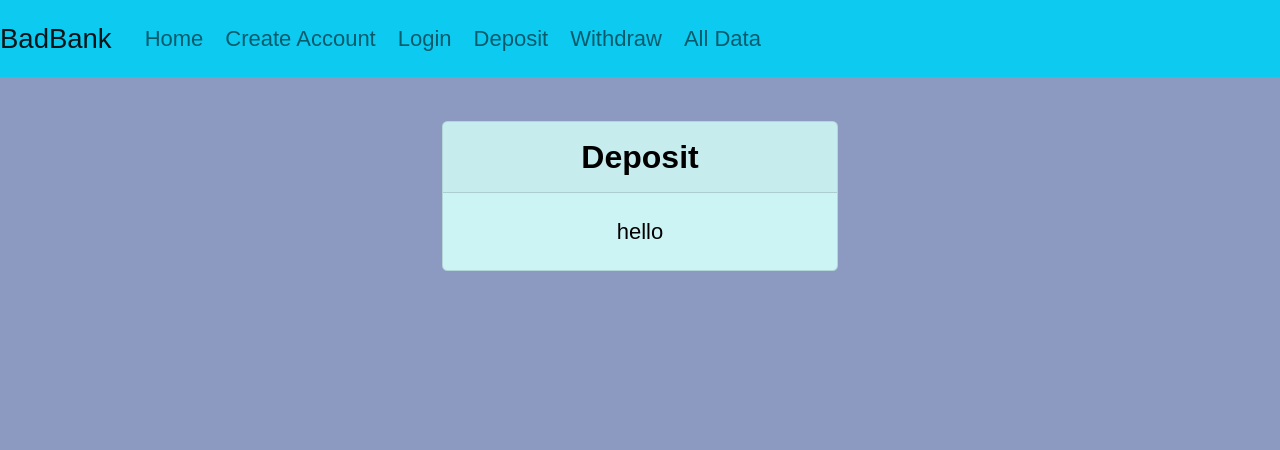
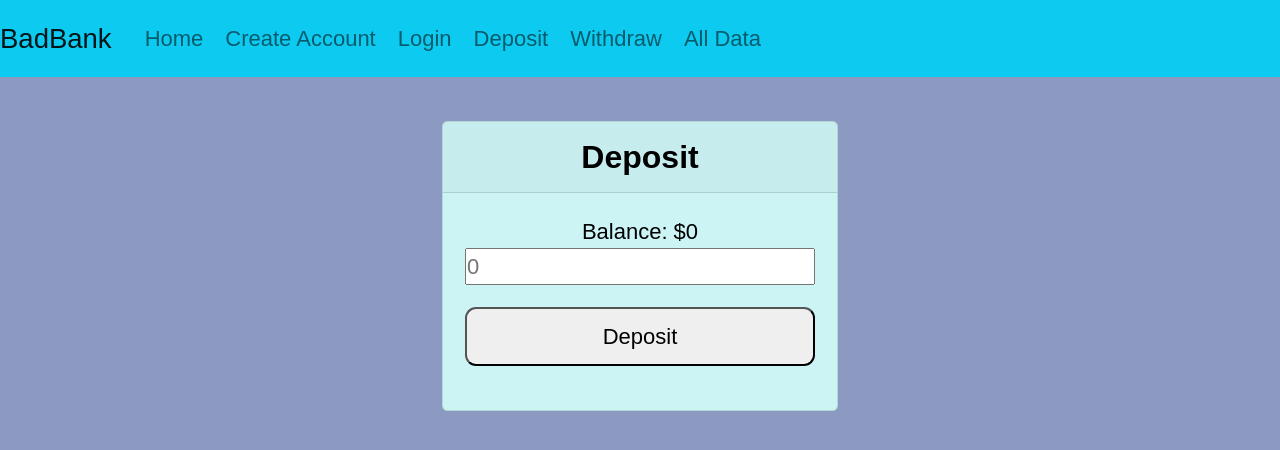
Before and after one commit to IanZGray/Bad-Bank, a React (Create React App) app: page /deposit in a window 1280 px wide. Shown: the top 450 px of the page. Built offline with nearby package versions, Linux system fonts and the light colour scheme.

Commit message:
Deposit functionality

```diff
--- a/src/Deposit.js
+++ b/src/Deposit.js
@@ -1,12 +1,30 @@
-import { useState } from 'react';
+import React, { useState } from 'react';
 import Card from './Context';
 import './index.css';
 import "./deposit.css";
+import { faDollarSign } from '@fortawesome/free-solid-svg-icons';
 //
 // [balance, useBalance] = Context;
 
 const Deposit = () => {
-    // [balance, useBalance] = useState(0);
+    const [balance, setBalance] = useState(0);
+    const [deposited, setDeposited] = useState(10);
+
+    const handleInput = event => {
+        setDeposited(event.target.value);
+        console.log(deposited);
+    }
+
+    const handleSubmit = (e) => {
+        e.preventDefault();
+
+        console.log(`this should be ${balance} + ${deposited}`);
+
+        let newBalance = parseInt(balance) + parseInt(deposited);
+        setBalance(parseInt(newBalance));
+        console.log(balance);
+        alert(`Deposit of ${deposited} Recieved!`);
+    }
 
     return (
         <main className="pages">
@@ -16,12 +34,22 @@ const Deposit = () => {
                 header="Deposit"
                 body={(
                     <div>
-                        hello
+                        Balance: ${balance}
+
+                        <form onSubmit= {handleSubmit}>
+                            <input
+                            type="number"
+                            min='0'
+                            name="dollars"
+                            placeholder="0"
+                            onChange={handleInput}
+                            ></input>
+                            <button>Deposit</button>
+                        </form>
                     </div>
                 )}
             />
         </main>
-        // <h1>{balance}</h1>
     )
 }
 
--- a/src/Home.js
+++ b/src/Home.js
@@ -16,7 +16,6 @@ const Home = () => {
             <img className="card-img-top" src={ image } alt="Card image cap" />
               <h5 className="card-title">Bad Bank</h5>
               <p className="card-text">For all your banking needs.</p>
-                {/* <a href="#" className="btn btn-primary" >Go somewhere</a> */}
             </div>
         )}
         />
--- a/src/data.css
+++ b/src/data.css
@@ -4,9 +4,7 @@
     margin-bottom: 2rem;
     align-self: center;
 }
-.list-group {
-    /* align-self: left; */
-}
+
 h1,h2,h3 {
     text-align: center;
     font-family: Arial, Helvetica, sans-serif;
```
